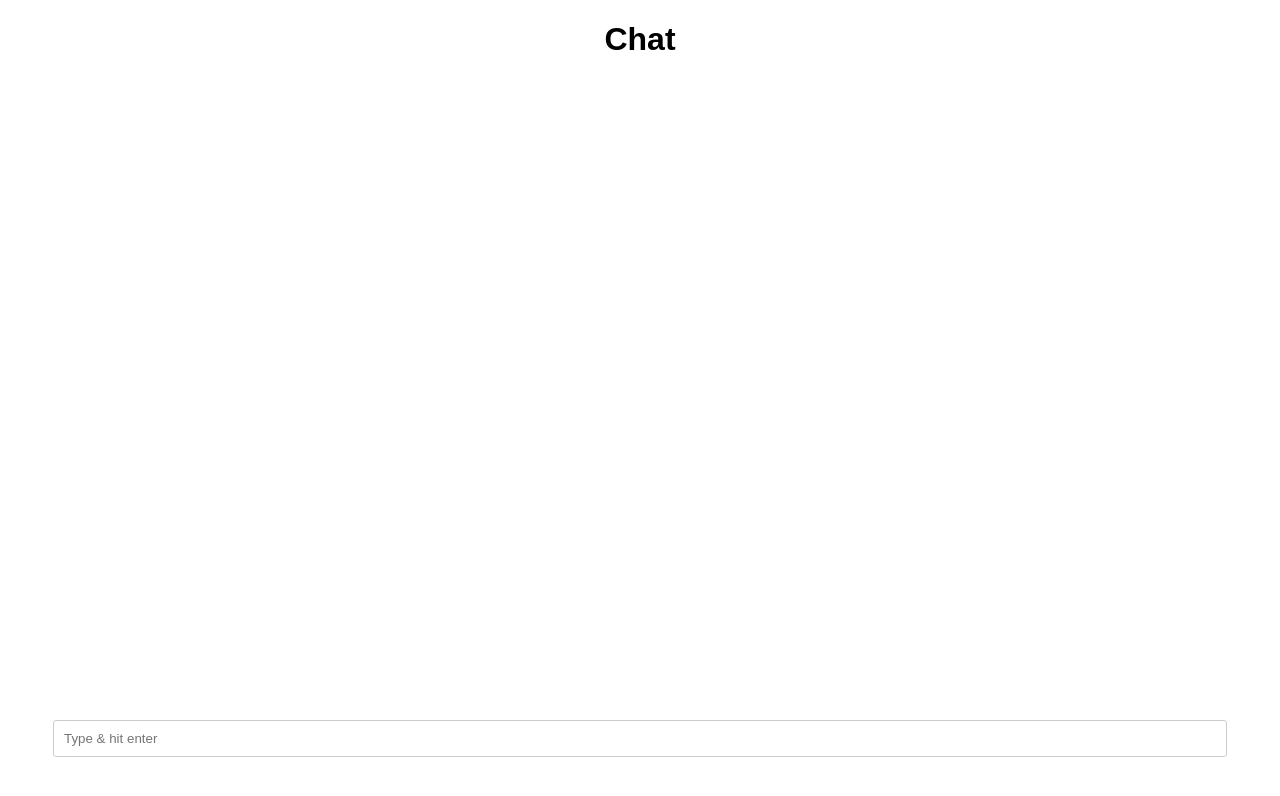
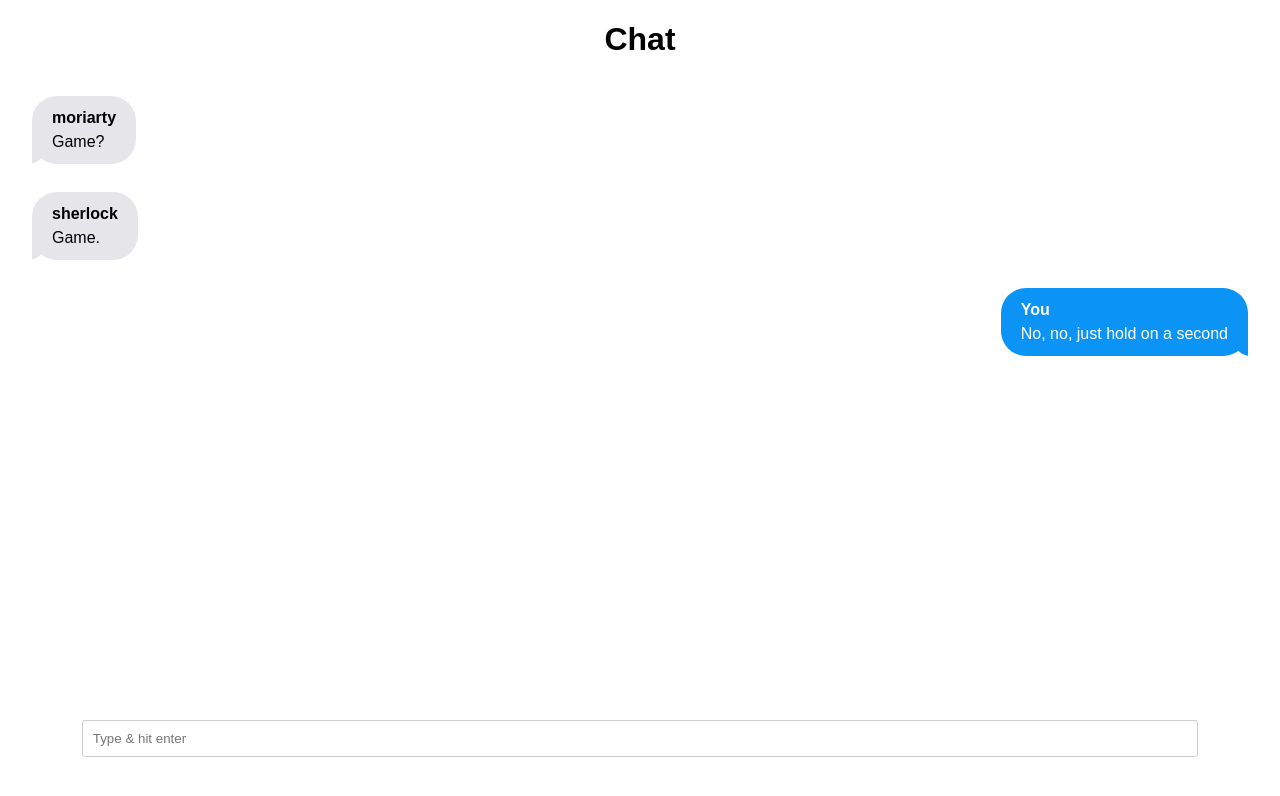
Before and after one commit to dheerbanker/cs251-project, a React (Create React App) app in the folder sketchup/: page /chat in a window 1280 px wide. Shown: the top 796 px of the page. Built offline with nearby package versions, Linux system fonts and the light colour scheme; the HTML template or start-up script is replaced by a standard one.

Commit message:
Update: display username with message in bubble
- Username is now displayed on the top of the chat bubble
- In case the user himself/herself is the user, the displayed username
  is "You"

```diff
--- a/sketchup/src/components/chat/Chat.css
+++ b/sketchup/src/components/chat/Chat.css
@@ -1,7 +1,8 @@
-.App {
+.chat-zone {
   font-family: sans-serif;
   text-align: center;
-  width: 100%;
+  width: 95%;
+  margin: auto;
 }
 /*we used flexbox to position chat messages to the bottom of chat window
 but flexbox dont allow overflow scroll out of the box
--- a/sketchup/src/components/chat/Chat.js
+++ b/sketchup/src/components/chat/Chat.js
@@ -9,17 +9,20 @@ export default class Chat extends Component {
     super(props);
     this.state = {
       messages: [
-        // { text: "First stored message" },
-        // { text: "Second stored message" }
+        { username: "moriarty", message: "Game?" },
+        { username: "sherlock", message: "Game." },
+        { username: "watson", message: "No, no, just hold on a second" }
       ]
     };
+
+    this.username = "watson";
   }
 
   // if new message was submitted from child component // process
   submitted = getNewMessage => {
-    if (getNewMessage !== "") {
+    if (getNewMessage.message !== "") {
       // match the state format
-      const newMessage = { text: getNewMessage };
+      const newMessage = getNewMessage;
       // merge new message in copy of state stored messages
       let updatedMessages = [...this.state.messages, newMessage];
       // update state
@@ -34,9 +37,9 @@ export default class Chat extends Component {
       <div className="chat-zone">
         <h1>Chat</h1>
         {/* send stored messages as props to chat window */}
-        <ChatWindow messagesList={this.state.messages} />
+        <ChatWindow messagesList={this.state.messages} username={this.username} />
         {/* send submitted props to chat composer */}
-        <ChatComposer submitted={this.submitted} />
+        <ChatComposer submitted={this.submitted} username={this.username} />
       </div>
     );
   }
--- a/sketchup/src/components/chat/ChatBubble.js
+++ b/sketchup/src/components/chat/ChatBubble.js
@@ -7,6 +7,8 @@ export default class ChatBubble extends Component {
             <div className={`chat-wrapper ${this.props.bubbleType}`}>
                 <div className="chat-content">
                     <p className={`message ${this.props.bubbleType}`}>
+                    <b>{this.props.username}</b>
+                    <br />
                     {this.props.message}
                     </p>
                 </div>
--- a/sketchup/src/components/chat/ChatBubble.scss
+++ b/sketchup/src/components/chat/ChatBubble.scss
@@ -32,6 +32,8 @@ p.from-me {
 	color: white;
 	background: #0B93F6;
 
+	text-align: start;
+
 	&:before {
 		right: -7px;
     width: 20px;
@@ -55,6 +57,8 @@ p.from-them {
 	color: black;
 	background: #E5E5EA;
 
+	text-align: start;
+
 	&:before {
 		left: -7px;
     width: 20px;
--- a/sketchup/src/components/chat/ChatComposer.js
+++ b/sketchup/src/components/chat/ChatComposer.js
@@ -11,7 +11,7 @@ export default class ChatComposer extends Component {
   handleSubmit = event => {
     event.preventDefault();
     // send event value to parent component via calling props
-    this.props.submitted(this.state.new);
+    this.props.submitted({username: this.props.username, message: this.state.new});
     // remove single message stored in this component state
     // and empty input coz form was submitted
     this.setState({
--- a/sketchup/src/components/chat/ChatWindow.js
+++ b/sketchup/src/components/chat/ChatWindow.js
@@ -25,7 +25,9 @@ export default class ChatWindow extends Component {
         </div> */}
         {Array.isArray(messagesList) &&
         messagesList.map((oneMessage, index) => (
-            <ChatBubble message={oneMessage.text} bubbleType="from-me" />
+            oneMessage.username === this.props.username
+              ? <ChatBubble message={oneMessage.message} username="You" bubbleType="from-me" />
+              : <ChatBubble message={oneMessage.message} username={oneMessage.username} bubbleType="from-them" />
         ))}
         {/* define ref and call it if component is updated */}
         <div
```
